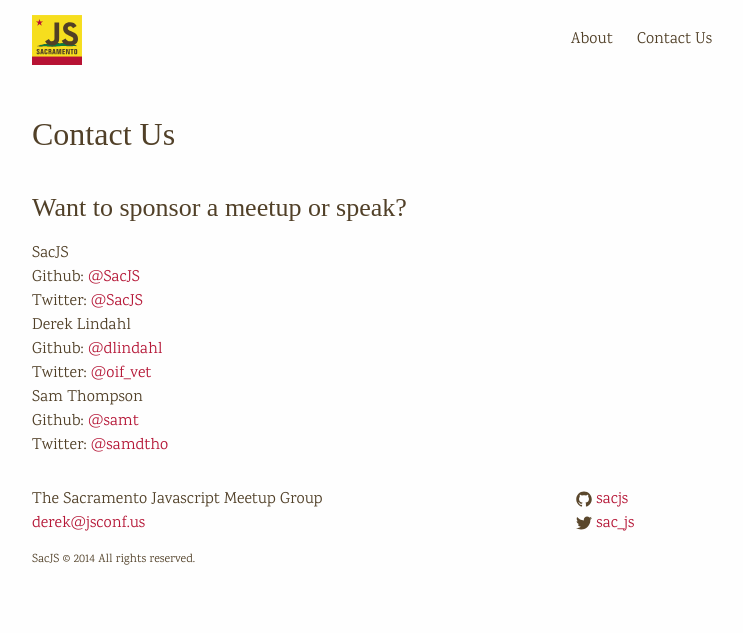
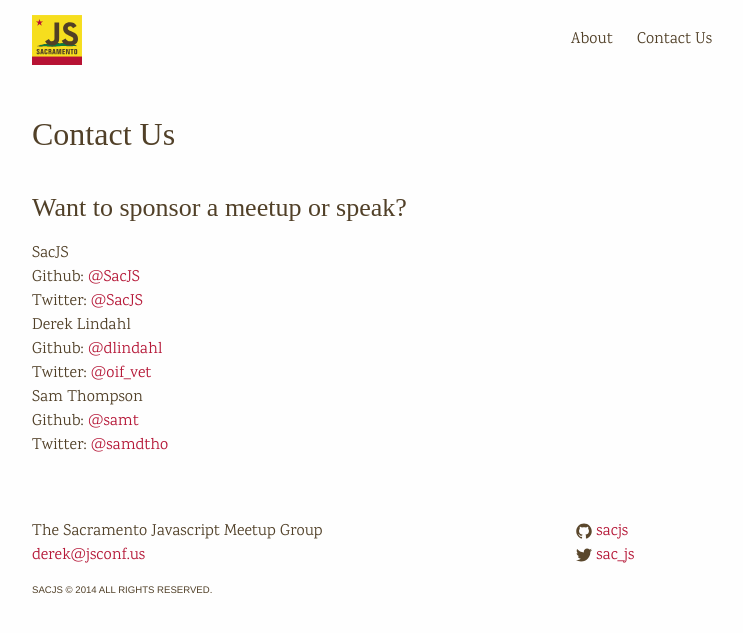
Before and after one commit to sacjs/website, a Jekyll site: the page built from contact_us.md, in a window 1280 px wide. Shown: the top 633 px of the page, without its empty margins (268-1011 px from the left). Built offline with Jekyll 4.4.1, drawn with Linux system fonts in a browser that asks for light colours; some web fonts are replaced.

Commit message:
Improve footer styling

```diff
--- a/_sass/_site.scss
+++ b/_sass/_site.scss
@@ -1,3 +1,9 @@
+%caption {
+  font-size: .6rem;
+  font-family: Helvetica, sans-serif;
+  text-transform: uppercase;
+}
+
 [site~='header'] {
   [flex] {
     align-items: center;
@@ -102,6 +108,11 @@
 
 [site='content primary'] {
   background: $content-primary-color;
+  footer {
+    margin-top: 1rem;
+    margin-bottom: 2rem;
+    @extend %caption;
+  }
 }
 
 [site~='content'] {
@@ -117,6 +128,7 @@
 }
 
 [site='footer'] {
+  margin-top: 2rem;
   nav {
     flex: 4;
   }
@@ -129,6 +141,6 @@
     }
   }
   p {
-    font-size: .75rem;
+    @extend %caption;
   }
 }
--- a/index.html
+++ b/index.html
@@ -84,9 +84,9 @@
           </li>
         {% endfor %}
       </ul>
-      <p class="rss-subscribe">
+      <footer>
         subscribe <a href="{{ "/feed.xml" | prepend: site.baseurl }}">via RSS</a>
-      </p>
+      </footer>
     </div>
   </section>
 </main>
```
